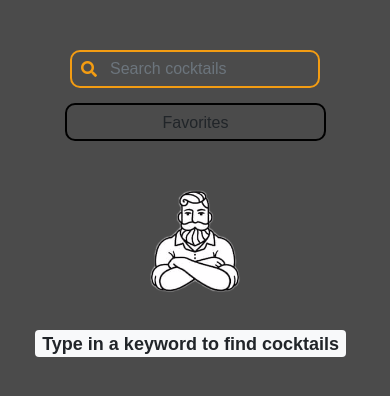
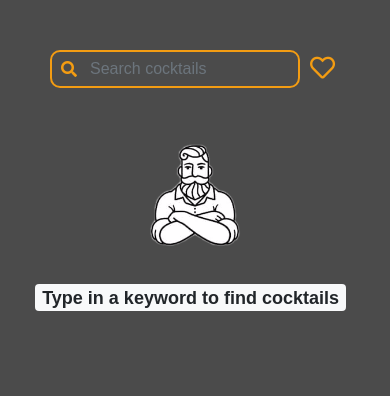
Before and after one commit to ax-ab/cocktail_time, a Django app: page /search/ in a window 390 px wide. Shown: the part 66-462 px from the top of the page. Run offline with Django 3.2, Linux system fonts and the light colour scheme; the visitor is signed in with stand-in values (Sample User, id 1); data that the repository does not hold is empty; some libraries are stand-ins or nearby versions.

Commit message:
Updated profile with change password and clear favorites and update the favorite icon for global search

```diff
--- a/core/templates/core/base.html
+++ b/core/templates/core/base.html
@@ -64,38 +64,33 @@
                                         <input autocomplete="off" class="form-control mr-sm-2" name="q" value="{{ request.GET.q }}" placeholder="Search cocktails" type="search">
                                     {% endif %}
                                 </div>
+                                <!-- Favorites icon -->
+                                {% if user.is_authenticated %}
+                                    <div class="ml-sm-2 mr-sm-2" id="nav_favorites">
+                                        {% if search_location == 'favorites' %}
+                                        <a class="fas fa-heart" href="/search/?q={{ request.GET.q }}"></a>
+                                        {% else %}
+                                        <a class="far fa-heart" href="/search/?q={{ request.GET.q }}&show_favorites"></a>
+                                        {% endif %}
+                                    </div>
+                                {% endif %}
                             </div>
                         </form>
                     </li>
-                    {% if user.is_authenticated %}
-                    <li class="nav-link ml-sm-2 mr-sm-2" id="show_favorites">
-                        {% if search_location == 'favorites' %}
-                        <a id="show_favorites_btn" class="btn favorites_clicked" href="/search/?q={{ request.GET.q }}">Favorites</a>
-                        {% else %}
-                        <a id="show_favorites_btn" class="btn favorites_unclicked" href="/search/?q={{ request.GET.q }}&show_favorites">Favorites</a>
-                        {% endif %}
-                    </li>
-                    {% endif %}
-                    <!-- <li class="nav-item"><a class="nav-link" href="/#about">About</a></li> -->
-
                 </ul>
 
                 {% if user.is_authenticated %}
-
                 <ul class="navbar-nav ml-auto mt-0">
                     <li id="nav_about" class="nav-item"><a class="nav-link" href="/#about">About</a></li>
                     <li id="nav_profile" class="nav-item"><a class="nav-link" href="/profile">Profile</a></li>
                     <li id="nav_logout" class="nav-item"><a class="nav-link" href="/logout">Log out</a></li>
                 </ul>
-
                 {% else %}
-
-                <ul class="navbar-nav ml-auto mt-2">
+                <ul class="navbar-nav ml-auto mt-0">
                     <li id="nav_about" class="nav-item"><a class="nav-link" href="/#about">About</a></li>
                     <li id="nav_register" class="nav-item"><a class="nav-link" href="/register">Register</a></li>
                     <li id="nav_login" class="nav-item"><a class="nav-link" href="/login">Log In</a></li>
                 </ul>
-
                 {% endif %}
 
             </div>
--- a/core/templates/core/search.html
+++ b/core/templates/core/search.html
@@ -17,26 +17,27 @@
 <!-- For ajax post request -->
 {% csrf_token %}
 
-<form id="secondary_mobile_searchbar" action="/search" method="GET" class="" style="display: none; margin-top: 0vh;">
+<form id="page_search" action="/search" method="GET" class="" style="display: none; margin-top: 0vh;">
     <div class="form-group row text-center justify-content-center">
         <div class="form-group has-search">
             <span class="fa fa-search form-control-feedback"></span>
             <!-- Autofocus is handled through js as it has to happen after the fade to search message -->
-            <input id="secondary_mobile_searchbar_input" autocomplete="off" class="form-control" name="q" value="{{ request.GET.q }}" placeholder="Search cocktails" type="search">
+            <input id="page_search_input" autocomplete="off" class="form-control" name="q" value="{{ request.GET.q }}" placeholder="Search cocktails" type="search">
         </div>
+
+        {% if user.is_authenticated %}
+            <div id="page_favorites">
+            {% if search_location == 'favorites' %}
+                <a class="fas fa-heart" href="/search/?q={{ request.GET.q }}" style="display: none;"></a>
+            {% else %}
+                <a class="far fa-heart" href="/search/?q={{ request.GET.q }}&show_favorites" style="display: none;"></a>
+            {% endif %}
+            </div>
+        {% endif %}
+
     </div>
 </form>
-{% if user.is_authenticated %}
-    {% if search_location == 'favorites' %}
-    <div id="show_favorites">
-        <a id="show_favorites_btn_mobile" class="btn favorites_clicked" href="/search/?q={{ request.GET.q }}" style="display: none; margin-top: -2vh; margin-bottom: 3vh;">Favorites</a>
-    </div>
-    {% else %}
-    <div id="show_favorites">
-        <a id="show_favorites_btn_mobile" class="btn favorites_unclicked" href="/search/?q={{ request.GET.q }}&show_favorites" style="display: none; margin-top: -2vh; margin-bottom: 3vh;">Favorites</a>
-    </div>
-    {% endif %}
-{% endif %}
+
 
 <!-- Using "object" as this was the way to make sure the animation resetted each time and not using a cached version. previosuly "div" -->
 <object id="loader" type="image/svg+xml" data="{% static "icons/loader.svg" %}"></object>
@@ -52,9 +53,7 @@
 <!-- TODO: test animate-bottom on mobile. laggy on safari but not chrome -->
 <!-- Row is not needed as we have moved the margin to cocktail section -->
 
-
-    {% if result and search_location == 'favorites' or search_location == 'query' %}
-
+{% if search_location == 'query' and result or search_location == 'favorites' and result %}
     <div id="cocktailSection" class="row">
         {% for r in result %}
             <div class="column">
@@ -256,9 +255,8 @@
         {% endfor %}
     </div>
 
-    {% elif search_location == 'demo' %}
-    <!-- Show the bartender with the message and the container popping up and dissapearing -->
-
+{% elif search_location == 'demo' %}
+    <!-- Demo animation done through js -->
     <div id="demo_search_hint" style="display: none; text-align: center;">
         <div id="bartender_search" class="">
             <img src="{% static "images/bartender_search.png" %}">
@@ -460,21 +458,20 @@
         {% endfor %}
     </div>
 
-    {% else %}
-    <!-- Show just the bartender with the message -->
+{% else %}
+    <!-- Only error message -->
     <div id="cocktailSection" class="row">
         <div id="bartender_search" class="">
             <img src="{% static "images/bartender_search.png" %}">
         </div>
         <h4><span class="badge badge-light">{{ error_msg|linebreaksbr }}</span></h4>
     </div>
-    {% endif %}
+{% endif %}
 
-    {% if result.has_next and request.GET.q  %}
+{% if result.has_next and request.GET.q  %}
     <div id="loadremaining_wrapper" class="row">
         <a style="font-size: 20px;" id="loadremaining" class="btn btn-primary" href="/search/?q={{ request.GET.q }}&all_items=True';">Load <span class="badge badge-light">{{ remaining_items }}</span> more cocktails</a>
-        <!-- <button class="" href="{% if request.GET.q %}?q={{ request.GET.q }}&all_items=True{% endif %}">Load {{ remaining_items }} more cocktails</a> -->
     </div>
-    {% endif %}
+{% endif %}
 
 {% endblock %}
--- a/core/urls.py
+++ b/core/urls.py
@@ -5,5 +5,6 @@ from core import views as core_views
 urlpatterns = [
     path('', core_views.about, name='about'),
     path('search/', core_views.search, name='search'),
-    path('update_favorites/', core_views.update_favorites, name='update-favorites')
+    path('update_favorites/', core_views.update_favorites, name='update-favorites'),
+    path('clear_favorites', core_views.clear_favorites, name='clear-favorites')
 ]
--- a/core/views.py
+++ b/core/views.py
@@ -43,15 +43,32 @@ def search(request):
 
             # Making sure that users that are not logged in can still search
             if not (user.id):
-                result_annotated = result_query.annotate(user_fav=Value(False, BooleanField())).order_by('idDrink')#.distinct('strDrink')
+                result_annotated = result_query.annotate(user_fav=Value(False, BooleanField())).order_by('idDrink')#.distinct('idDrink')
             else:
                 result_annotated = result_query.annotate(user_fav=Case(
                                 When(customuser=user, then=True),
                                 default=False,
                                 output_field=BooleanField()
-                )).order_by('-user_fav','idDrink')#.distinct('strDrink')
+                )).order_by('-user_fav','idDrink')#.distinct('idDrink')
 
-            result_final = result_annotated
+            # Removing duplicates
+            favorites = result_annotated.filter(user_fav=True)
+            non_favorites = result_annotated.filter(user_fav=False)
+
+            result_final = []
+
+            #Removing duplicates
+            #TODO: Search on ID instead .id ...
+            for cocktail in non_favorites:
+                if cocktail not in favorites:
+                    result_final.append(cocktail)
+            for cocktail in favorites:
+                result_final.append(cocktail)
+
+            result_final.sort(key=attrgetter('user_fav'), reverse=True)
+
+            #To be re-used in case that there is another way to make sure that there is no duplicates
+            #result_final = result_annotated
 
             total_items = len(result_final)
             items = request.GET.get('all_items', 12)
@@ -87,8 +104,6 @@ def search(request):
             #Empty query
             highlighted_cocktails = list(Cocktail.objects.filter(idDrink__in=(11003,11001,12127,17206,11007,11005,11004,11009)))
             error_msg = "Type in a keyword to find cocktails"
-            # search_location = "demo"
-            # print(highlighted_cocktails)
 
             if query is '':
                 search_location = 'empty_query'
@@ -137,3 +152,23 @@ def update_favorites(request):
 
     else:
         return HttpResponse('ERROR: GET request not supported')
+
+def clear_favorites(request):
+    if request.method == 'POST':
+
+        user = request.user
+
+        fav_cocktails = list(Cocktail.objects.filter(customuser=user))
+        print(fav_cocktails)
+
+        #TODO: Make a call to update favorites through function
+        for drink in fav_cocktails:
+            if not (user.fav_cocktails.filter(idDrink=drink.idDrink)):
+                print(str(drink) + ' not a favorite')
+            else:
+                user.fav_cocktails.remove(drink)
+                print(str(drink) + ' removed')
+
+        messages.success(request, 'Your favorites have been cleared')
+
+    return render(request, 'users/profile.html')
--- a/static/css/base.css
+++ b/static/css/base.css
@@ -86,36 +86,27 @@ textarea,
    /* #f39c12; */
 }
 
-#show_favorites {
+#nav_favorites, #page_favorites {
   padding: 0px !important;
-
+  font-size: 25px;
   /* display: none; */
 }
 
+#nav_favorites {
+  margin-left: 10px !important;
+}
+
 /*makes sure that hyperlinks are not formatted*/
-#show_favorites a, #show_favorites a:hover {
+#nav_favorites a, #page_favorites a, #nav_favorites a:hover, #page_favorites a:hover {
   /* color: gray; */
   /* visited, active link */
-  color: inherit;
+  color: #4b4b4b;
   text-decoration: none;
+  cursor: default;
 }
 
-.favorites_clicked {
-  height: 38px;
-  border-radius: 10px 10px 10px 10px !important;
-
-  border: 2px solid #f39c12 !important;
-  background-color: #f39c12;
-  color: black !important;
-}
-
-.favorites_unclicked {
-  height: 38px;
-  border-radius: 10px 10px 10px 10px !important;
-
-  border: 2px solid #4b4b4b !important;
-  background-color: transparent;
-  color: gray;
+.fas {
+  color: #f39c12 !important;
 }
 
 .container {
--- a/static/css/search.css
+++ b/static/css/search.css
@@ -1,5 +1,5 @@
 /* Overriding navbar and the mobile searchbar (hidden) coloring to indicate user current location */
-.navbar #nav_search input, #secondary_mobile_searchbar input {
+.navbar #nav_search_input, #page_search_input {
   border: 2px solid #f39c12 !important;
   border-color: #f39c12 !important;
 }
@@ -262,7 +262,7 @@ clear: both;
 }
 
 /* Responsive columns */
-@media screen and (max-width: 992px) {
+@media screen and (max-width: 1112px) {
   .column {
     width: 33%;
     display: block;
@@ -286,23 +286,24 @@ clear: both;
       display: block;
       margin-left: 15px;
   }
-  #nav_search {
+  #nav_search, #nav_favorites {
     display: none;
   }
-  #secondary_mobile_searchbar {
+  #page_search, #page_favorites a {
     display: block !important;
   }
-  #show_favorites_btn {
-    display: none;
+
+  #page_favorites a {
+    padding: 5px;
   }
-  #show_favorites_btn_mobile {
-    display: block !important;
+
+  #page_favorites .far {
+    color: #f39c12 !important;
   }
-  .favorites_unclicked {
-    border: 2px solid black !important;
-  }
-  .favorites_clicked {
-    border: 0px solid black !important;
+
+  #page_favorites {
+    margin-left: 5px;
+    height: 38px;
   }
 
 }
@@ -313,25 +314,26 @@ clear: both;
       display: block;
       margin-bottom: 10px;
   }
-  #nav_search {
+  #nav_search, #nav_favorites {
     display: none;
   }
-  #secondary_mobile_searchbar {
+  #page_search, #page_favorites a {
     display: block !important;
   }
-  #show_favorites_btn {
-    display: none;
+
+  #page_favorites a {
+    padding: 5px;
   }
-  #show_favorites_btn_mobile {
-    display: block !important;
-    border: 2px solid black;
+
+  #page_favorites .far {
+    color: #f39c12 !important;
   }
-  .favorites_unclicked {
-    border: 2px solid black !important;
+
+  #page_favorites {
+    margin-left: 5px;
+    height: 38px;
   }
-  .favorites_clicked {
-    border: 0px solid black !important;
-  }
+
 
   /* In order to center the error message on mobile */
   #error_message {
--- a/static/js/search.js
+++ b/static/js/search.js
@@ -22,7 +22,7 @@ $(window).on('load', function() {
                                 function(){ $('#cocktailSection').fadeOut("slow",
                                     function() {
                                         $('#demo_search_hint').fadeIn("slow");
-                                        $('#secondary_mobile_searchbar_input').focus();
+                                        $('#page_search_input').focus();
                                     }
                                 )}
                             , 1000) //Fadeout
--- a/webdev/urls.py
+++ b/webdev/urls.py
@@ -18,7 +18,7 @@ from django.contrib.auth import views as auth_views
 from django.urls import path, include
 from core import views as core_views
 from users import views as users_views
-from users.forms import CustomLoginForm, CustomPasswordResetForm, CustomSetPasswordForm
+from users.forms import CustomLoginForm, CustomPasswordResetForm, CustomSetPasswordForm, CustomPasswordChangeForm
 
 urlpatterns = [
     path('admin/', admin.site.urls),
@@ -26,6 +26,11 @@ urlpatterns = [
     path('profile/', users_views.profile, name='profile'),
     path('login/', auth_views.LoginView.as_view(template_name='users/login.html', authentication_form=CustomLoginForm), name='login'),
     path('logout/', auth_views.LogoutView.as_view(template_name='users/logout.html'), name='logout'),
+    path('password-change/',
+        auth_views.PasswordChangeView.as_view(
+            template_name='users/password_change.html', form_class=CustomPasswordChangeForm), name='password_change'),
+    path('password-change-done/', auth_views.PasswordChangeDoneView.as_view(
+            template_name='users/password_change_done.html'), name='password_change_done'),
     path('password-reset/',
         auth_views.PasswordResetView.as_view(
             template_name='users/password_reset.html', form_class=CustomPasswordResetForm), name='password_reset'),
```
Also changed, not shown: static/css/profile.css (+11 -0 lines), users/forms.py (+21 -1 lines), users/templates/users/password_change.html (added, +19 -0 lines), users/templates/users/password_change_done.html (added, +18 -0 lines), users/templates/users/profile.html (+8 -1 lines).
